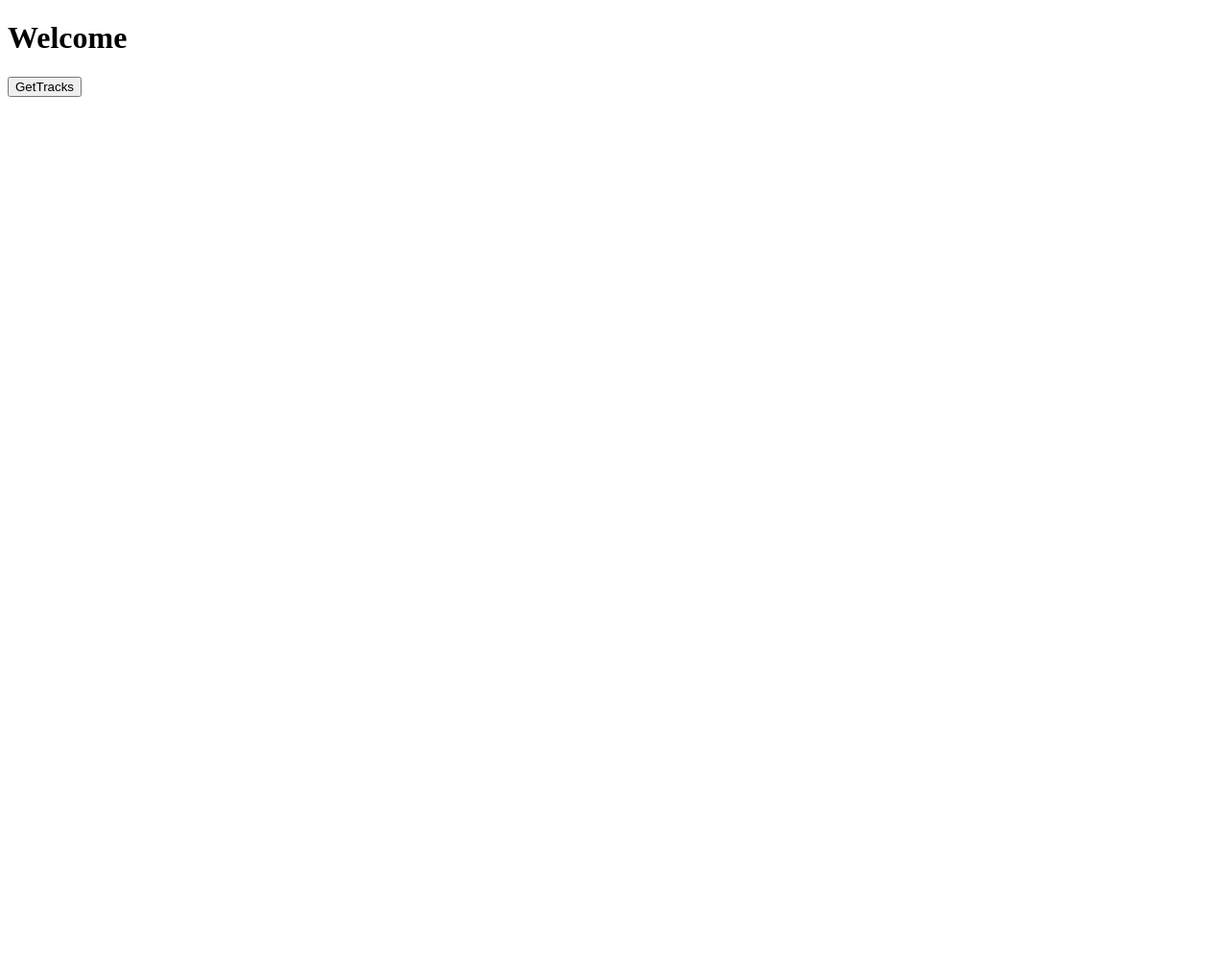
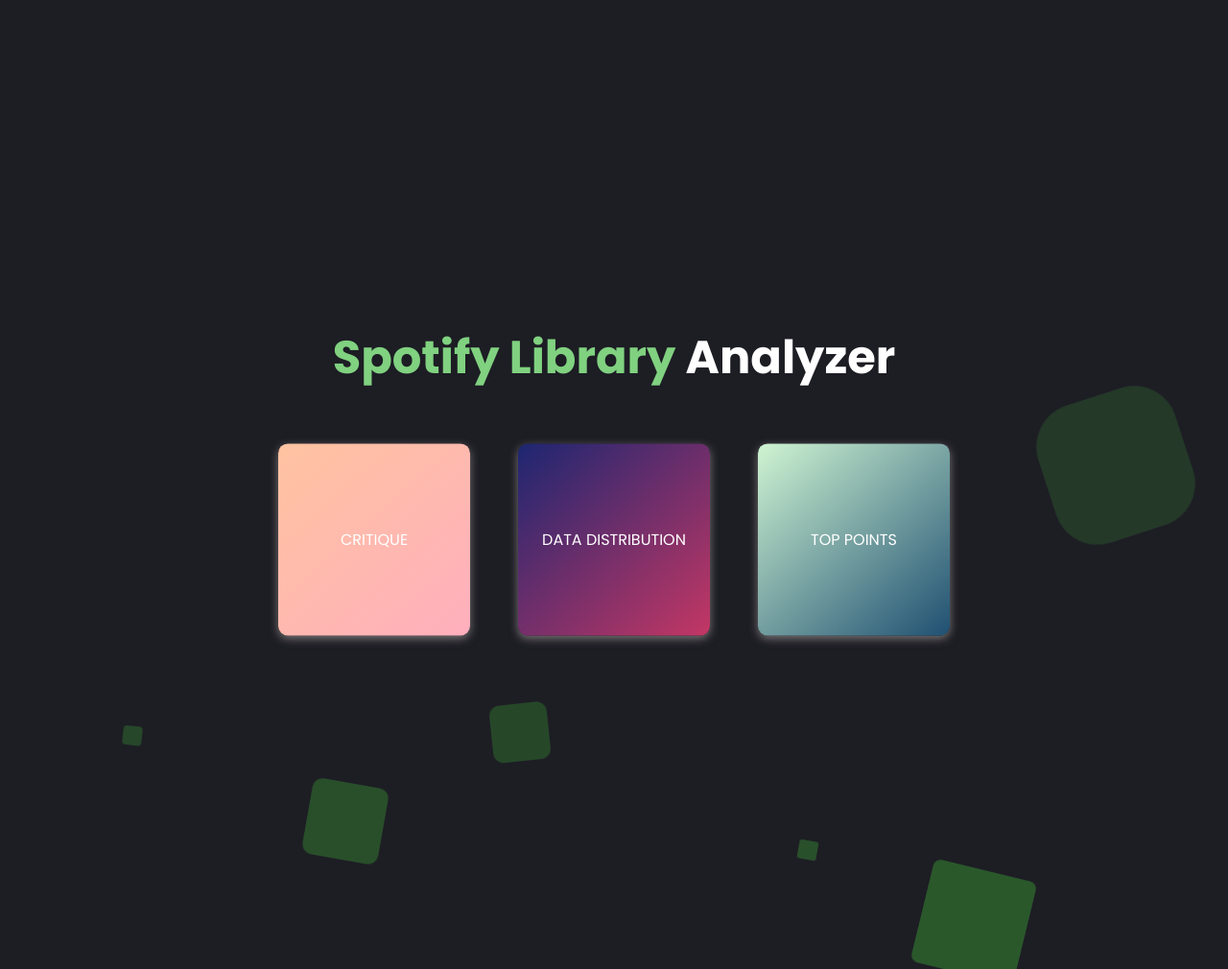
Before and after one commit to AJ-C22/SpotifyVisualizer, a Flask app: page /homePage in a window 1280 px wide. Before the commit the page is almost empty. Shown: the whole page at 96% size. Run offline with Flask 3, Linux system fonts and the light colour scheme.

Commit message:
Created html & css for the main page

```diff
--- a/app.py
+++ b/app.py
@@ -34,8 +34,6 @@ def redirectPage():
 @app.route('/homePage')
 def homePage():
     return(render_template('index.html'))
-
-
 
 @app.route('/getTracks')
 def getTracks():
--- a/static/css/style.css
+++ b/static/css/style.css
@@ -0,0 +1,208 @@
+@import url('https://fonts.googleapis.com/css2?family=Poppins:wght@300;400;500;600;700;800;900&display=swap');
+
+*{
+    font-family: 'Poppins', sans-serif;
+    margin: 0;
+    padding: 0;
+    box-sizing: border-box;
+    scroll-behavior: smooth;
+}
+
+
+body{
+    background: rgb(4, 6, 44);
+}
+
+
+.container{
+    z-index:2;
+    position: absolute;
+    margin:0;
+    padding:0;
+    top:50%;
+    left:50%;
+    text-align: center;
+    transform: translateX(-50%) translateY(-50%);
+    row-gap: 100px;
+
+}
+
+.container h1{
+    font-size: 3rem;
+    color: white;
+}
+
+span{
+    color: rgb(128, 209, 128);
+}
+.button-box{
+    display: grid;
+    grid-template-columns: repeat(3, 1fr);
+    grid-template-rows: 1fr;
+    padding-top: 6%;
+    column-gap: 30px;
+}
+
+button{
+    z-index:2;
+    width: 200px;
+    height: 200px;
+    color: white;
+    margin: 10px;
+    border-radius: 10px;
+    box-shadow: 0 3px 10px rgb(122, 118, 118);
+    cursor: pointer;
+    border:none;
+    font-size: medium;
+    transition: .45s;
+}
+
+.crit-btn{
+    background-color: -moz-linear-gradient(top, #ffafbd 0%, #ffc3a0 100%);
+    background: -webkit-linear-gradient(132deg, #ffafbd 0%, #ffc3a0 100%);
+    background-color: linear-gradient(132deg, #ffafbd 0%, #ffc3a0 100%);
+}
+
+.data-btn{
+    background-color: -moz-linear-gradient(top,  #c33764 0%, #1d2671 100%);
+    background: -webkit-linear-gradient(132deg, #c33764 0%, #1d2671 100%);
+    background-color: linear-gradient(132deg, #c33764 0%, #1d2671 100%);
+}
+
+.top-btn{
+    background-color: -moz-linear-gradient(top,  #205072 0%, #cff4d2 100%);
+    background: -webkit-linear-gradient(132deg, #205072 0%, #cff4d2 100%);
+    background-color: linear-gradient(132deg, #205072 0%, #cff4d2 100%);
+}
+
+button:hover{
+    transform: translateY(6px);
+    background: rgb(128, 209, 128) ;
+
+}
+
+
+
+
+/******BACKGROUND*******/
+.area{
+    background: #1d1d24;
+    background: -webkit-linear-gradient(to left, #5a5a5e, #202122);
+    width: 100%;
+    height:100vh;
+}
+
+.circles{
+    position: absolute;
+    top: 0;
+    left: 0;
+    width: 100%;
+    height: 100%;
+    overflow: hidden;
+}
+
+.circles li{
+    position: absolute;
+    display: block;
+    list-style: none;
+    width: 20px;
+    height: 20px;
+    background: rgba(51, 133, 48, 0.658);
+    animation: animate 25s linear infinite;
+    bottom: -150px;
+
+}
+
+.circles li:nth-child(1){
+    left: 25%;
+    width: 80px;
+    height: 80px;
+    animation-delay: 0s;
+}
+
+
+.circles li:nth-child(2){
+    left: 10%;
+    width: 20px;
+    height: 20px;
+    animation-delay: 2s;
+    animation-duration: 12s;
+}
+
+.circles li:nth-child(3){
+    left: 70%;
+    width: 20px;
+    height: 20px;
+    animation-delay: 4s;
+}
+
+.circles li:nth-child(4){
+    left: 40%;
+    width: 60px;
+    height: 60px;
+    animation-delay: 0s;
+    animation-duration: 18s;
+}
+
+.circles li:nth-child(5){
+    left: 65%;
+    width: 20px;
+    height: 20px;
+    animation-delay: 0s;
+}
+
+.circles li:nth-child(6){
+    left: 75%;
+    width: 110px;
+    height: 110px;
+    animation-delay: 3s;
+}
+
+.circles li:nth-child(7){
+    left: 35%;
+    width: 150px;
+    height: 150px;
+    animation-delay: 7s;
+}
+
+.circles li:nth-child(8){
+    left: 50%;
+    width: 25px;
+    height: 25px;
+    animation-delay: 15s;
+    animation-duration: 45s;
+}
+
+.circles li:nth-child(9){
+    left: 20%;
+    width: 15px;
+    height: 15px;
+    animation-delay: 2s;
+    animation-duration: 35s;
+}
+
+.circles li:nth-child(10){
+    left: 85%;
+    width: 150px;
+    height: 150px;
+    animation-delay: 0s;
+    animation-duration: 11s;
+}
+
+
+
+@keyframes animate {
+
+    0%{
+        transform: translateY(0) rotate(0deg);
+        opacity: 1;
+        border-radius: 0;
+    }
+
+    100%{
+        transform: translateY(-1000px) rotate(720deg);
+        opacity: 0;
+        border-radius: 50%;
+    }
+
+}
--- a/templates/index.html
+++ b/templates/index.html
@@ -8,10 +8,35 @@
 </head>
 
 <body>
-    <h1>Welcome</h1>
-    <a href = "{{ url_for('getTracks', _external = True)}}">
-        <button> GetTracks</button>
-    </a>
+    <div class = "container">
+        <h1> <span> Spotify Library </span> Analyzer</h1>
+        <div class = "button-box">
+            <a href = "{{ url_for('getTracks', _external = True)}}">
+                <button class = "crit-btn"> CRITIQUE</button>
+            </a>
+            <a href = "{{ url_for('getTracks', _external = True)}}">
+                <button class = "data-btn" > DATA DISTRIBUTION</button>
+            </a>
+            <a href = "{{ url_for('getTracks', _external = True)}}">
+                <button class = "top-btn"> TOP POINTS</button>
+            </a>
+        </div>
+    </div>
+
+    <div class="area" >
+        <ul class="circles">
+                <li></li>
+                <li></li>
+                <li></li>
+                <li></li>
+                <li></li>
+                <li></li>
+                <li></li>
+                <li></li>
+                <li></li>
+                <li></li>
+        </ul>
+</div >
 </body>
 
 
```
Also changed, not shown: songs.csv, 1 other file.
